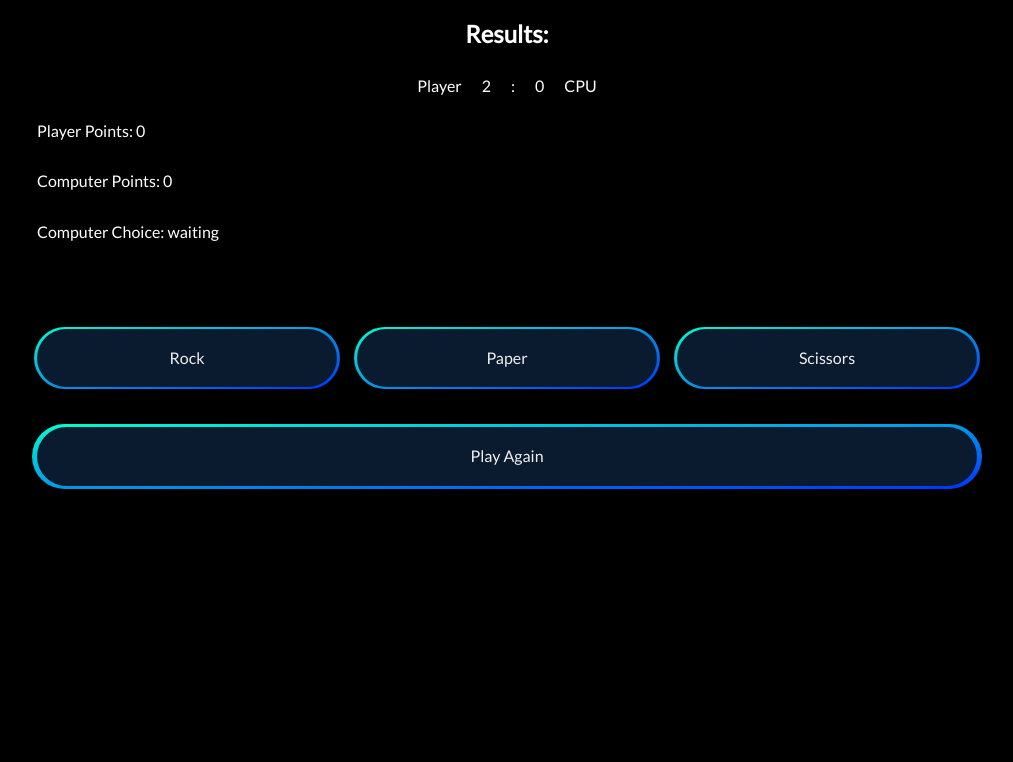
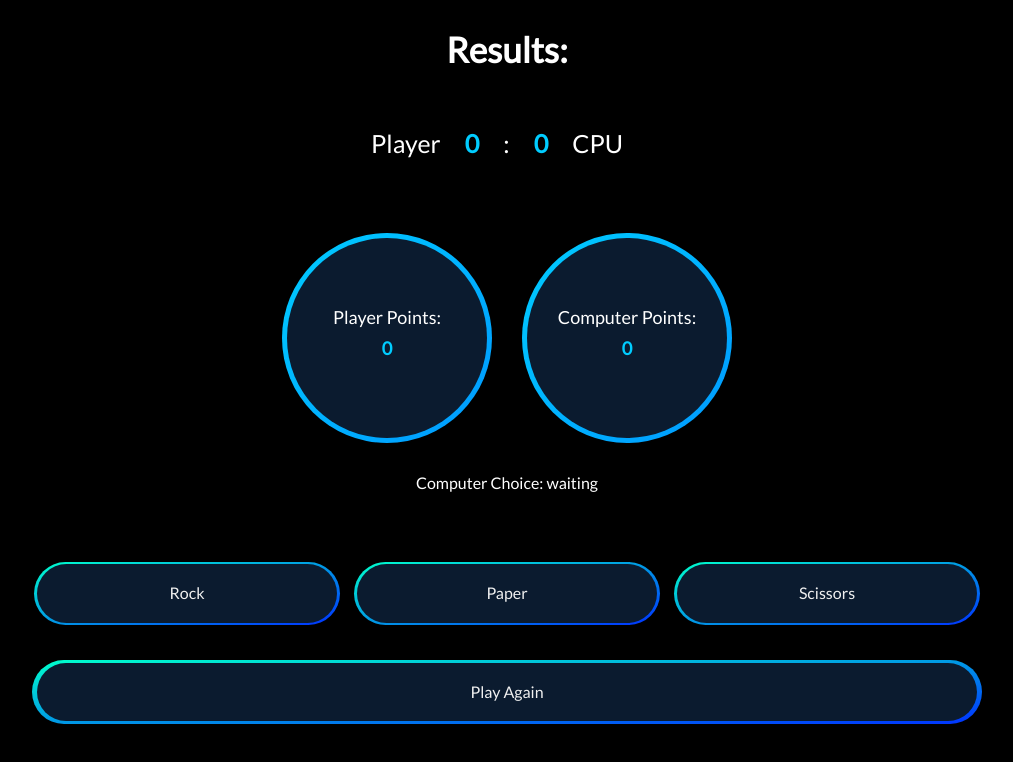
Before and after one commit to Krystian22FrontEnd/rock-paper-scissors-reactVite, a React (Vite) app: page / in a window 1280 px wide. Shown: the top 762 px of the page, without its empty margins (133-1146 px from the left). Built offline with nearby package versions, Linux system fonts and the light colour scheme.

Commit message:
added transition scale to buttons. Put computer and player points into a circle and changed color of points on the ledearboard

```diff
--- a/src/Game/script.tsx
+++ b/src/Game/script.tsx
@@ -2,13 +2,13 @@ import { useEffect, useState } from "react";
 import { getComputerChoice } from "./getComputerChoice";
 import {
   BigButton,
-  BigWrapper,
   Button,
   ButtonWrapper,
   Header,
+  Points,
   PointsParagraph,
   ResultsWrapper,
-  Span,
+  SpanScore,
   TieParagraph,
   Wrapper,
 } from "./styled";
@@ -20,7 +20,7 @@ export const Game = () => {
   const [computerChoice, setComputerChoice] = useState<string>("waiting");
   const [playerScore, setPlayerScore] = useState<number>(0);
   const [computerScore, setComputerScore] = useState<number>(0);
-  const [playerWins, setPlayerWins] = useState<number>(2);
+  const [playerWins, setPlayerWins] = useState<number>(0);
   const [computerWins, setComputerWins] = useState<number>(0);
 
   useEffect(() => {
@@ -74,7 +74,7 @@ export const Game = () => {
   };
 
   return (
-    <BigWrapper>
+    <>
       {playerWins === 3 ? (
         <WinnerScreen />
       ) : computerWins === 3 ? (
@@ -83,15 +83,20 @@ export const Game = () => {
         <>
           <Header>Results:</Header>
           <ResultsWrapper>
-            <Span> Player</Span>
-            <Span>{playerWins}</Span> <Span>:</Span> <Span>{computerWins}</Span>
-            <Span> CPU</Span>
+            Player
+            <SpanScore>{playerWins}</SpanScore>:
+            <SpanScore>{computerWins}</SpanScore>
+            CPU
           </ResultsWrapper>
           <Wrapper>
-            <PointsParagraph>Player Points: {playerScore}</PointsParagraph>
-            <PointsParagraph>Computer Points: {computerScore}</PointsParagraph>
-            <PointsParagraph>Computer Choice: {computerChoice}</PointsParagraph>
+            <Points>
+              Player Points:<SpanScore> {playerScore}</SpanScore>
+            </Points>
+            <Points>
+              Computer Points: <SpanScore>{computerScore}</SpanScore>
+            </Points>
           </Wrapper>
+          <PointsParagraph>Computer Choice: {computerChoice}</PointsParagraph>
           <TieParagraph>
             {humanChoice === computerChoice ? "Tie" : ""}
           </TieParagraph>
@@ -112,6 +117,6 @@ export const Game = () => {
           Play Again
         </BigButton>
       </ButtonWrapper>
-    </BigWrapper>
+    </>
   );
 };
--- a/src/Game/styled.ts
+++ b/src/Game/styled.ts
@@ -1,17 +1,20 @@
 import styled from "styled-components";
-
-export const BigWrapper = styled.div`
-
-`
 
 export const Header = styled.h2`
   text-align: center;
   color: white;
+  font-size: 35px;
 `;
 
 export const ResultsWrapper = styled.div`
   display: flex;
-  justify-content: center;
+  justify-content: space-evenly;
+  margin: 50px auto;
+  font-size: 25px;
+  color: white;
+  align-items: center;
+  width: 300px;
+  padding-right: 20px;
 `;
 
 export const Span = styled.span`
@@ -19,14 +22,45 @@ export const Span = styled.span`
   padding: 10px;
 `;
 
+export const SpanScore = styled(Span)`
+  font-weight: bold;
+  color: #00ccff;
+`;
+
 export const Wrapper = styled.div`
   display: flex;
+  justify-content: center;
+`;
+
+export const Points = styled.div`
+  display: flex;
   flex-direction: column;
-  padding-left: 30px;
+  justify-content: center;
+  align-items: center;
+  font-size: 18px;
+  width: 200px;
+  height: 200px;
+  border: none;
+  background-color: #0b1b2f;
+  border-radius: 50%;
+  margin: 20px;
+  color: white;
+  position: relative;
+
+  &::after {
+    content: "";
+    position: absolute;
+    height: 105%;
+    width: 105%;
+    border-radius: 1000px;
+    background-image: linear-gradient(to bottom right, #00ccff, #0099ff);
+    z-index: -1;
+  }
 `;
 
 export const PointsParagraph = styled.p`
   color: white;
+  text-align: center;
 `;
 
 export const TieParagraph = styled.p`
@@ -53,6 +87,7 @@ export const Button = styled.button`
   display: flex;
   justify-content: center;
   align-items: center;
+  transition: 0.2s;
 
   &::after {
     content: "";
@@ -60,11 +95,7 @@ export const Button = styled.button`
     height: 107%;
     width: 102%;
     border-radius: 1000px;
-    background-image: linear-gradient(
-      to bottom right,
-      #00ffcc,
-      #0033ff
-    );
+    background-image: linear-gradient(to bottom right, #00ffcc, #0033ff);
     z-index: -1;
   }
 
@@ -72,6 +103,7 @@ export const Button = styled.button`
     z-index: 0;
     box-shadow: 40px 0 100px #00ffccc2, -40px 0 100px #0033ffc4;
     cursor: pointer;
+    transform: scale(1.05);
   }
 `;
 
--- a/src/WinnerScreen/styled.ts
+++ b/src/WinnerScreen/styled.ts
@@ -10,6 +10,7 @@ export const Wrapper = styled.div`
   color: white;
   font-size: 30px;
   border: 5px solid white;
-  box-shadow: 16px 16px 20px 9px rgba(60, 219, 247, 1);
+  box-shadow: 0px 2px 100px -30px rgba(60, 219, 247, 1);
   margin: 50px 0;
+  border-radius: 500px;
 `;
```
